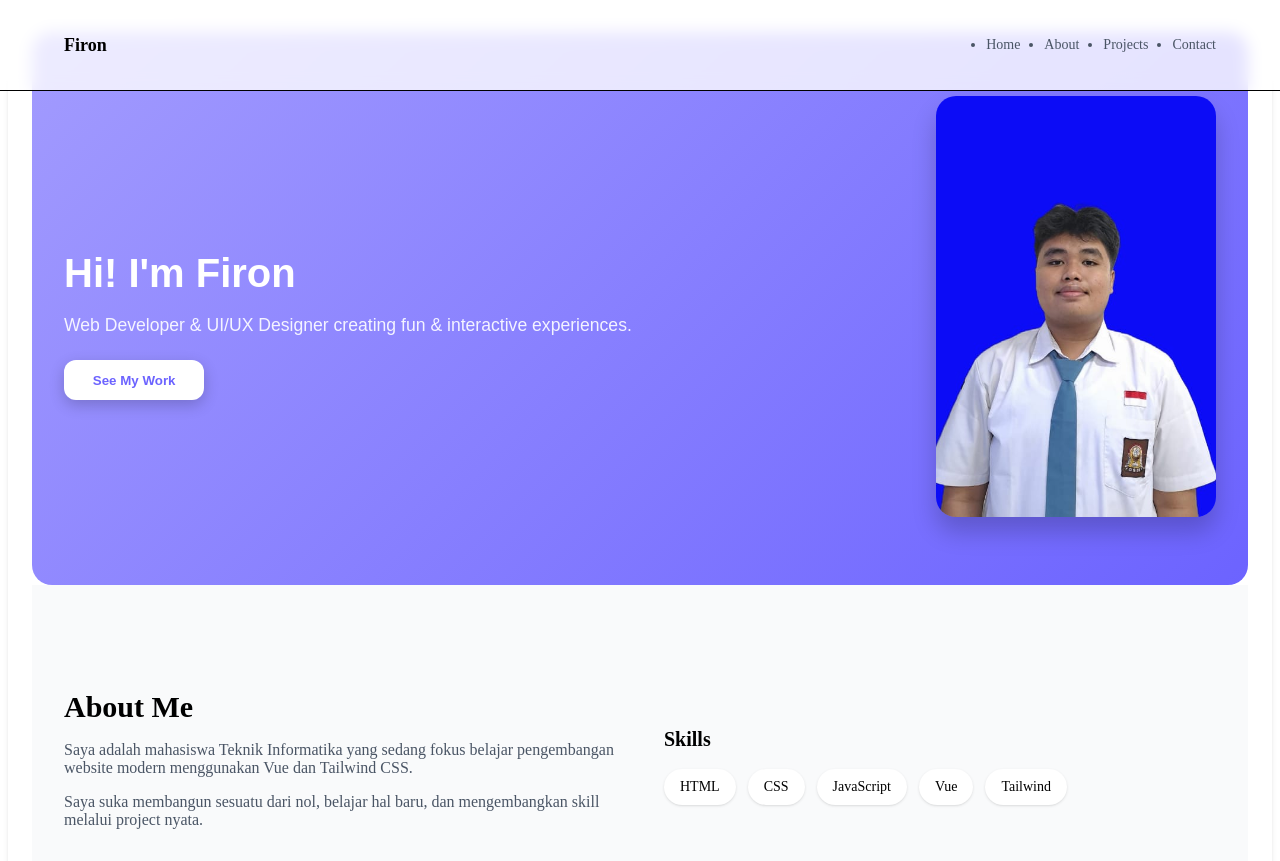
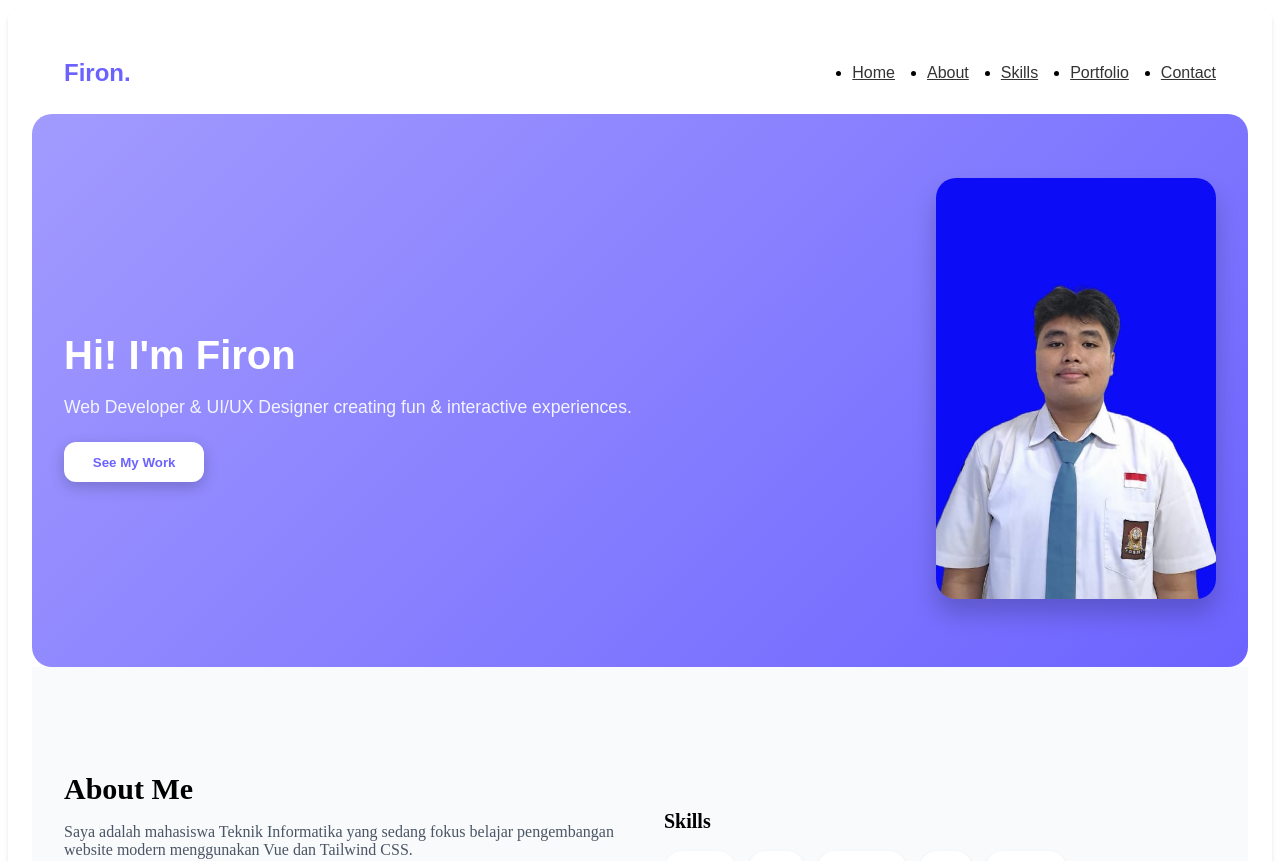
Before and after one commit to fironsahuleka2007-art/portfolio-vue, a Vue app: page / in a window 1280 px wide. Shown: the top 861 px of the page. Built offline with nearby package versions, Linux system fonts and the light colour scheme.

Commit message:
update navbar

```diff
--- a/src/components/Navbar.vue
+++ b/src/components/Navbar.vue
@@ -1,14 +1,114 @@
 <template>
-    <nav class="fixed top-0 left-0 w-full bg-white/80 backdrop-blur border-b">
-    <div class="max-w-6xl mx-auto px-6 py-4 flex justify-between items-center">
-      <h1 class="font-bold text-lg">Firon</h1>
-
-         <ul class="flex gap-6 text-sm text-gray-600">
-        <li class="hover:text-black cursor-pointer">Home</li>
-        <li class="hover:text-black cursor-pointer">About</li>
-        <li class="hover:text-black cursor-pointer">Projects</li>
-        <li class="hover:text-black cursor-pointer">Contact</li>
-         </ul>
+  <nav class="navbar">
+    <div class="logo">Firon.</div>
+    <ul class="nav-links">
+      <li v-for="link in links" :key="link.name">
+        <a :href="link.href" class="nav-item">{{ link.name }}</a>
+      </li>
+    </ul>
+    <div class="hamburger" @click="toggleMenu">
+      <span :class="{ 'open': menuOpen }"></span>
+      <span :class="{ 'open': menuOpen }"></span>
+      <span :class="{ 'open': menuOpen }"></span>
     </div>
   </nav>
+
+  <!-- Mobile menu -->
+  <ul class="mobile-menu" v-if="menuOpen">
+    <li v-for="link in links" :key="link.name">
+      <a :href="link.href" @click="menuOpen=false">{{ link.name }}</a>
+    </li>
+  </ul>
 </template>
+
+<script setup>
+import { ref } from 'vue'
+const menuOpen = ref(false)
+const links = [
+  { name: 'Home', href: '#hero' },
+  { name: 'About', href: '#about' },
+  { name: 'Skills', href: '#skills' },
+  { name: 'Portfolio', href: '#portfolio' },
+  { name: 'Contact', href: '#contact' },
+]
+function toggleMenu() {
+  menuOpen.value = !menuOpen.value
+}
+</script>
+
+<style scoped>
+.navbar {
+  display: flex;
+  justify-content: space-between;
+  align-items: center;
+  padding: 1rem 2rem;
+  position: sticky;
+  top: 0;
+  background: rgba(255,255,255,0.9);
+  backdrop-filter: blur(6px);
+  z-index: 100;
+  font-family: 'Poppins', sans-serif;
+}
+
+.logo {
+  font-weight: 700;
+  font-size: 1.5rem;
+  color: #6c63ff;
+}
+
+.nav-links {
+  display: flex;
+  gap: 2rem;
+}
+
+.nav-item {
+  color: #333;
+  font-weight: 500;
+  transition: color 0.3s ease;
+}
+
+.nav-item:hover {
+  color: #6c63ff;
+}
+
+.hamburger {
+  display: none;
+  flex-direction: column;
+  gap: 5px;
+  cursor: pointer;
+}
+
+.hamburger span {
+  width: 25px;
+  height: 3px;
+  background: #6c63ff;
+  border-radius: 3px;
+  transition: all 0.3s ease;
+}
+
+.hamburger span.open:nth-child(1) {
+  transform: rotate(45deg) translate(5px, 5px);
+}
+.hamburger span.open:nth-child(2) {
+  opacity: 0;
+}
+.hamburger span.open:nth-child(3) {
+  transform: rotate(-45deg) translate(5px, -5px);
+}
+
+/* Mobile menu */
+.mobile-menu {
+  display: none;
+  flex-direction: column;
+  gap: 1rem;
+  padding: 1rem 2rem;
+  background: rgba(255,255,255,0.95);
+  backdrop-filter: blur(6px);
+}
+
+@media (max-width:768px){
+  .nav-links { display: none; }
+  .hamburger { display: flex; }
+  .mobile-menu { display: flex; }
+}
+</style>
```
